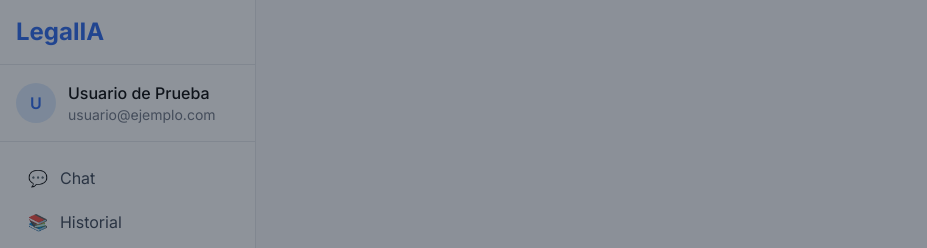
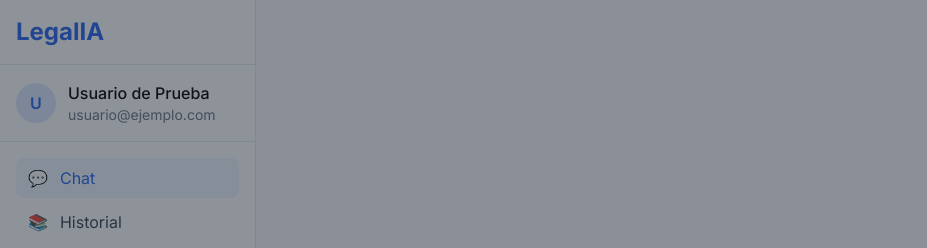
Before and after one commit to lazarohernan/abogados, a Next.js app: page /dashboard in a window 1280 px wide. Shown: the top 248 px of the page, without its empty margins (0-927 px from the left). Built offline with nearby package versions, Linux system fonts and the light colour scheme; no server answers.

Commit message:
layout.tsx

```diff
--- a/src/app/dashboard/layout.tsx
+++ b/src/app/dashboard/layout.tsx
@@ -7,8 +7,9 @@ export default function Layout({ children }: { children: React.ReactNode }) {
         full_name: 'Usuario de Prueba',
         email: 'usuario@ejemplo.com',
         subscription_status: 'active',
-        trial_end: '2024-12-31',
+        trial_end: '2023-12-31',
       }}
+      activeSection="chat" // Asegúrate de pasar un valor válido aquí
     >
       {children}
     </DashboardLayout>
```
